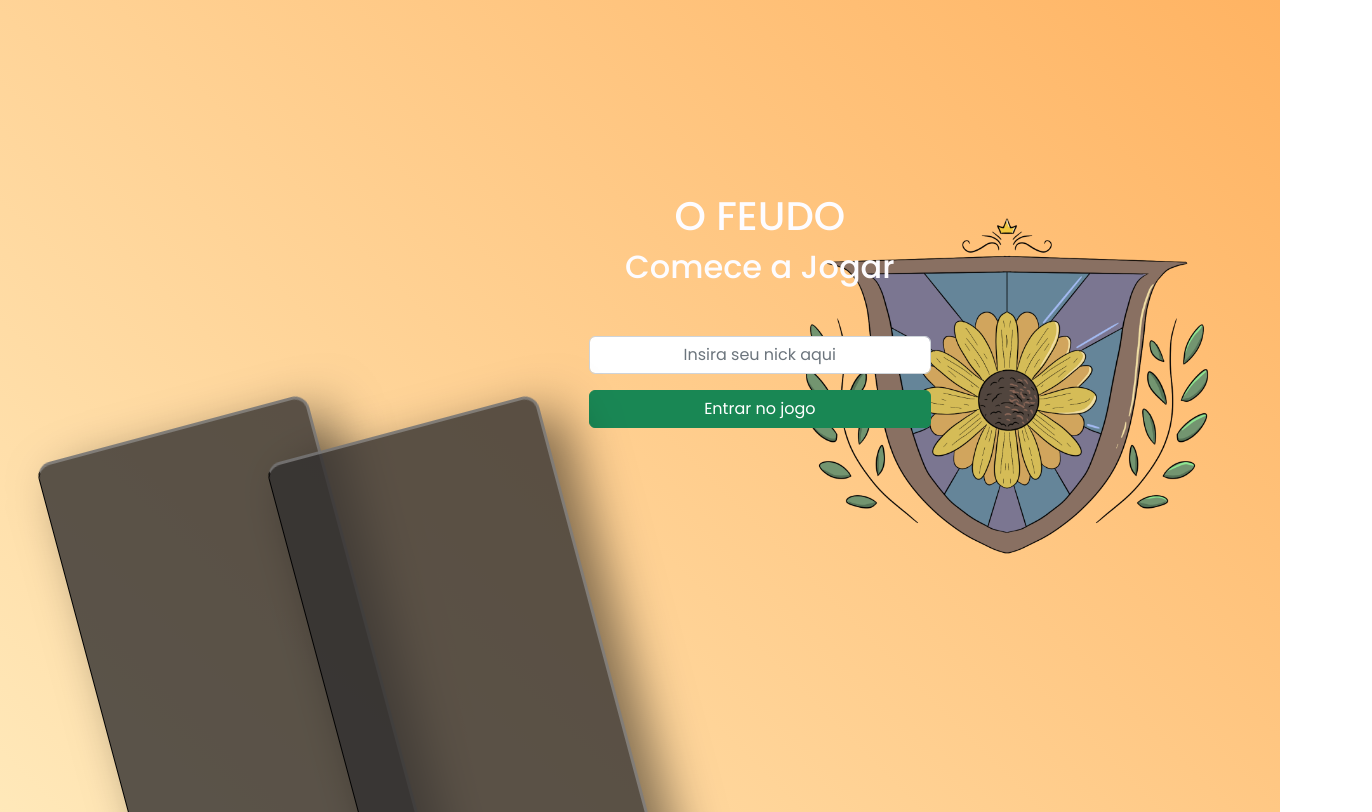
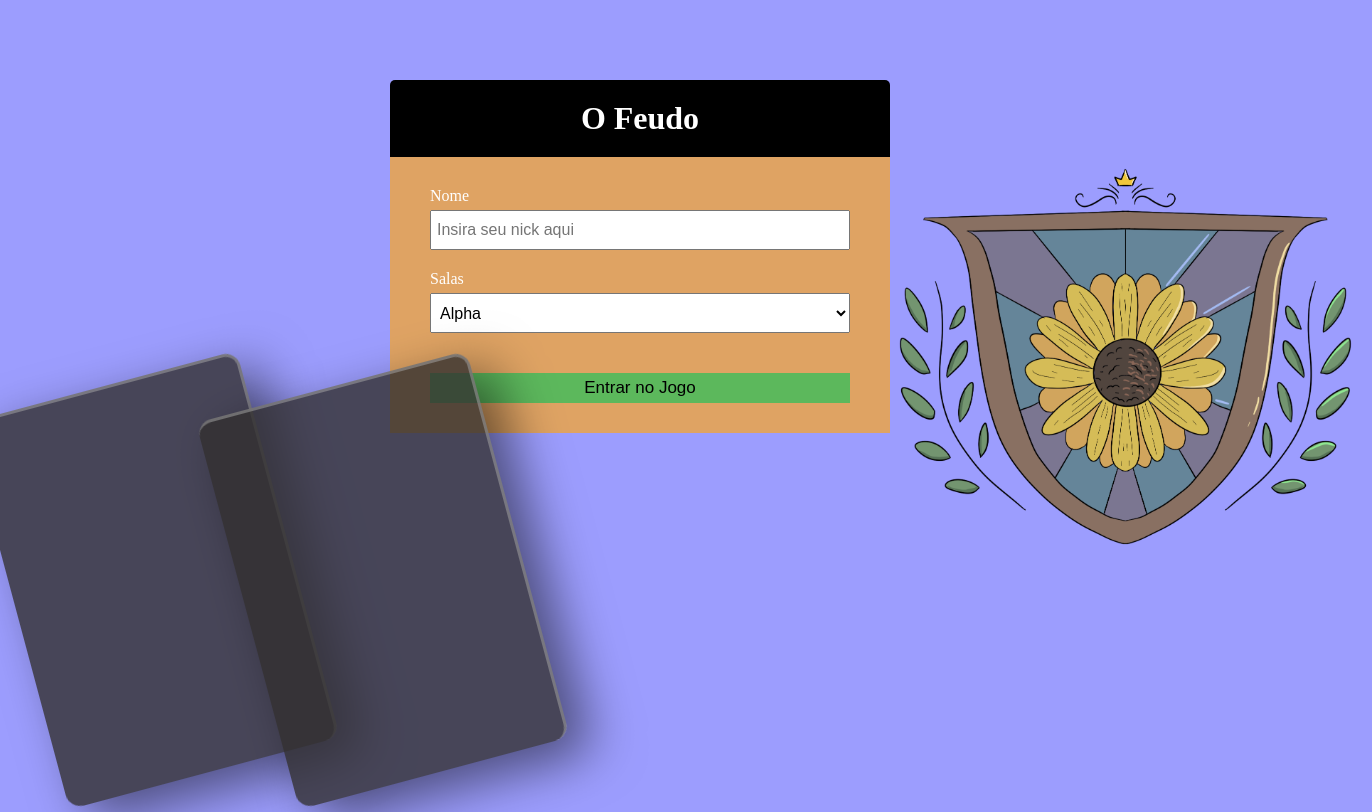
Before and after one commit to aprxl/Amarelo-Girassol, a website: page src/public/index.html in a window 1280 px wide. Shown: the top 812 px of the page, 1372 px wide, since content can reach past the window. Drawn offline with nearby package versions, Linux system fonts and the light colour scheme.

Commit message:
Arrumando o menu

```diff
--- /dev/null
+++ b/src/public/css/index.css
@@ -0,0 +1,206 @@
+@import url('https://fonts.googleapis.com/css?family=Roboto&display=swap');
+
+:root {
+	--dark-color-a: #000000;
+	--dark-color-b: rgb(223, 163, 99);
+	--light-color: #e6e9ff;
+	--success-color: #5cb85c;
+	--error-color: #d9534f;
+}
+
+* {
+	box-sizing: border-box;
+	margin: 0;
+	padding: 0;
+}
+
+body {
+    overflow: hidden;
+    height: 100%;
+    width: 100%;
+    background-size: cover;
+    background-repeat: no-repeat;
+    background: rgb(156, 157, 254);
+
+
+}
+
+ul {
+	list-style: none;
+}
+
+a {
+	text-decoration: none;
+}
+
+.btn {
+	cursor: pointer;
+	padding: 5px 15px;
+	background: var(--light-color);
+	color: var(--dark-color-a);
+	border: 0px;
+	font-size: 17px;
+    background-color: #5cb85c;
+
+}
+
+/* Join Page */
+.join-container {
+	max-width: 500px;
+	margin: 80px auto;
+	color: #fff;
+}
+
+.join-header {
+	text-align: center;
+	padding: 20px;
+	background: var(--dark-color-a);
+	border-top-left-radius: 5px;
+	border-top-right-radius: 5px;
+}
+
+.join-main {
+	padding: 30px 40px;
+	background: var(--dark-color-b);
+}
+
+.join-main p {
+	margin-bottom: 20px;
+}
+
+.join-main .form-control {
+	margin-bottom: 20px;
+}
+
+.join-main label {
+	display: block;
+	margin-bottom: 5px;
+}
+
+.join-main input[type='text'] {
+	font-size: 16px;
+	padding: 5px;
+	height: 40px;
+	width: 100%;
+}
+
+.join-main select {
+	font-size: 16px;
+	padding: 5px;
+	height: 40px;
+	width: 100%;
+}
+
+.join-main .btn {
+	margin-top: 20px;
+	width: 100%;
+}
+
+@media (max-width: 700px) {
+	.chat-main {
+		display: block;
+	}
+
+	.chat-sidebar {
+		display: none;
+	}
+}
+
+/* LOGO */
+.bs{
+    position: absolute;
+    top: 15%;
+    left: 65%;
+}
+
+/* CARTAS */
+button:hover{
+    background-color: rgb(251, 186, 230);
+    cursor:  pointer;
+}
+
+*{
+    margin: 0;
+    padding: 0;
+    box-sizing: border-box;
+}
+
+.linkCard{
+    visibility: visible;
+    text-decoration-color: rgba(0, 0, 0, 0);
+}
+
+.container{
+    position: absolute;
+    display: flex;
+    align-items: center;
+    max-width: 1000px;
+    flex-wrap: wrap;
+    z-index: 1;
+    bottom: -15%;
+    left: -7vh;
+    top: 30%;
+    left: 3%;
+}
+
+.container .card{
+    position: relative;
+    float: left;
+    width: 280px;
+    height: 400px;
+    margin: -25px;
+    box-shadow: 20px 20px 50px rgba(0, 0, 0, 0.5);
+    border-radius: 15px;
+    background: rgba(49, 47, 47, 0.8);
+    overflow: hidden;
+    display: flex;
+    justify-content: top;
+    align-items: top;
+    border-top: 3px solid rgba(169, 169, 169, 0.5);
+    border-right: 3px solid rgba(169, 169, 169, 0.5);
+    rotate: -15deg;
+}
+
+.container .card .content{
+    padding-left: 20px;
+    padding-right: 20px;
+    text-align: center;
+    transform: translateY(100px);
+    opacity: 0;
+    transition: 0.5;
+}
+.container .card:hover .content{
+    transform: translateY(0px);
+    opacity: 1;
+}
+.container .card .content h2{
+    margin-top: -20%;
+    right: 30px;
+    font-size: 3em;
+    color: rgba(251, 249, 249, 0.05);
+    pointer-events: none;
+    align-items: center;
+}
+.container .card .content h3{
+    font-size: 1.9em;
+    color: white;
+    z-index: 1;
+}
+.container .card .content p{
+    font-size: 1.2em;
+    color: white;
+    font-weight: 300;
+
+}
+.container .card .content a{
+    position: relative;
+    display: inline-block;
+    padding: 8px 70px;
+    margin-top: 15px;
+    background: white;
+    color: rgb(78, 6, 31);
+    text-decoration: none;
+    border-radius: 10px;
+    font-weight: 300;
+    box-shadow: 0 5px 15px rgba(103, 101, 101, 0.2);
+}
--- a/src/public/index.html
+++ b/src/public/index.html
@@ -1,188 +1,77 @@
 <!DOCTYPE html>
-<html lang="pt-br">
+<html lang="en">
 	<head>
 		<meta charset="UTF-8">
         <meta http-equiv="X-UA-Compatible" content="IE=edge">
         <meta name="viewport" content="width=device-width, initial-scale=1">
 
-<!-- AQUI ESTAMOS ESTILIZANDO O CABEÇALHO -->
+		<link
+			rel="stylesheet"
+			href="https://cdnjs.cloudflare.com/ajax/libs/font-awesome/5.12.1/css/all.min.css"
+			integrity="sha256-mmgLkCYLUQbXn0B1SRqzHar6dCnv9oZFPEC1g1cwlkk="
+			crossorigin="anonymous"
+		/>
+		<link rel="stylesheet" href="./css/index.css" />
+
+        <!-- TITULO -->
 		<title>O Feudo</title>
         <link   rel = "website icon"
             type = "png"
             href ="Imagens/Vector (1).png">
-<!-- AQUI ESTOU PEDINDO OS COMANDOS PARA FUNCIONAR ONLINE -->
-    <script src="https://ajax.googleapis.com/ajax/libs/jquery/3.6.0/jquery.min.js"></script>
-    <link   href="https://cdn.jsdelivr.net/npm/bootstrap@5.2.0-beta1/dist/css/bootstrap.min.css"
-            rel="stylesheet"
-            integrity="sha384-0evHe/X+R7YkIZDRvuzKMRqM+OrBnVFBL6DOitfPri4tjfHxaWutUpFmBp4vmVor"
-            crossorigin="anonymous">
+
+        <!-- SCRIPTS -->
+        <script src="./js/index.js"></script>
         <script src="https://cdn.jsdelivr.net/npm/bootstrap@5.2.0-beta1/dist/js/bootstrap.bundle.min.js"
         integrity="sha384-pprn3073KE6tl6bjs2QrFaJGz5/SUsLqktiwsUTF55Jfv3qYSDhgCecCxMW52nD2"
         crossorigin="anonymous"></script>
-    <script src="./index.js"></script>
-    <link   href="./style.css"
-            rel="stylesheet" />
-
-<!-- AQUI ESTAMOS ESTILIZANDO COM CSS -->
-    <style>
-        body{
-            font-family:'Courier New', Courier, monospace;
-            background-image: linear-gradient(45deg, rgb(255, 245, 206), rgb(255, 179, 98));
-            overflow: hidden;
-            height: 100%;
-            width: 100%;
-            background-size: cover;
-            background-repeat: no-repeat;
-        }
-        .login{
-            float: left;
-            text-align: center;
-            background-color: rgba(0, 0, 0, 0);
-            position: relative;
-            left: 46%;
-            margin-top: 15%;
-            border-radius: 15px;
-            color:rgb(253, 252, 255);
-        }
-        input{
-            padding-top: 25px;
-            text-align: center;
-            border: none;
-            outline: none;
-            font-size: 20px;
-            border-radius: 15px;
-            color: rgb(60, 60, 60);
-        }
-        button{
-            background-color: rgb(90, 88, 88);
-            border: none;
-            width: 100%;
-            border-radius: 10px;
-            color:rgb(245, 236, 240);
-            font-size: 15px;
-        }
-        button:hover{
-            background-color: rgb(251, 186, 230);
-            cursor:  pointer;
-        }
-
-        *{
-            margin: 0;
-            padding: 0;
-            box-sizing: border-box;
-        }
-
-        .linkCard{
-            visibility: visible;
-            text-decoration-color: rgba(0, 0, 0, 0);
-        }
-
-        .container{
-            position: relative;
-            display: flex;
-            align-items: center;
-            max-width: 1000px;
-            flex-wrap: wrap;
-            z-index: 1;
-            bottom: 30vh;
-            left: -7vh
-        }
-
-        .container .card{
-            position: relative;
-            float: left;
-            width: 280px;
-            height: -400px;
-            margin: -25px;
-            box-shadow: 20px 20px 50px rgba(0, 0, 0, 0.5);
-            border-radius: 15px;
-            background: rgba(49, 47, 47, 0.8);
-            overflow: hidden;
-            display: flex;
-            justify-content: top;
-            align-items: top;
-            border-top: 3px solid rgba(169, 169, 169, 0.5);
-            border-right: 3px solid rgba(169, 169, 169, 0.5);
-            rotate: -15deg;
-            top: 20%;
-            left: 20%;
-        }
-
-        .container .card .content{
-            padding-left: 20px;
-            padding-right: 20px;
-            text-align: center;
-            transform: translateY(100px);
-            opacity: 0;
-            transition: 0.5;
-        }
-        .container .card:hover .content{
-            transform: translateY(0px);
-            opacity: 1;
-        }
-        .container .card .content h2{
-            margin-top: -20%;
-            right: 30px;
-            font-size: 3em;
-            color: rgba(251, 249, 249, 0.05);
-            pointer-events: none;
-            align-items: center;
-        }
-        .container .card .content h3{
-            font-size: 1.9em;
-            color: white;
-            z-index: 1;
-        }
-        .container .card .content p{
-            font-size: 1.2em;
-            color: white;
-            font-weight: 300;
-
-        }
-        .container .card .content a{
-            position: relative;
-            display: inline-block;
-            padding: 8px 70px;
-            margin-top: 15px;
-            background: white;
-            color: rgb(78, 6, 31);
-            text-decoration: none;
-            border-radius: 10px;
-            font-weight: 300;
-            box-shadow: 0 5px 15px rgba(103, 101, 101, 0.2);
-        }
-        .bs{
-            position: relative;
-            float: right;
-
-        }
-
-    </style>
+        <script src="https://ajax.googleapis.com/ajax/libs/jquery/3.6.0/jquery.min.js"></script>
+        <script type="text/javascript" src="./js/cartamenu.js"></script>
+        <script>VanillaTilt.init(document.querySelectorAll(".card"), {
+        max: 25,
+        speed: 400,
+        glare: true,
+        "max-glare": 1,
+        });
+        </script>
 
 	</head>
 
 	<body>
+		<div class="join-container">
+			<header class="join-header">
+				<h1><i></i> O Feudo</h1>
+			</header>
+			<main class="join-main">
+				<form action="chat.html">
+					<div class="mb-3 input-entrar">
+						<label for="username">Nome </label>
+						<input type="text" class="form-control" id="nome" placeholder="Insira seu nick aqui">
+					</div>
 
-<!-- AQUI COLOCAMOS A LOGO -->
+					<div class="form-control">
+						<label for="room">Salas</label>
+						<select name="room" id="room">
+							<option value="Alpha">Alpha</option>
+							<option value="Beta">Beta</option>
+							<option value="Gama">Gama</option>
+							<option value="Delta">Delta</option>
+							<option value="Sigma">Sigma</option>
+							<option value="Omega">Omega</option>
+						</select>
+					</div>
+
+					<button onclick="btnEntrar()" type="button" class="btn">Entrar no Jogo</button>
+				</form>
+			</main>
+		</div>
+
         <div class="bs">
-        <img    src="Imagens/Ilustração_Sem_Título.png"
-                width="650vw"
+            <img    src="Imagens/Brasao2.png"
+                    width="500vw"
                     height="auto"
                     style="margin-top: 5%; overflow: hidden; margin-left: 8%;">
         </div>
 
-<!-- AQUI ENTRAMOS NO JOGO -->
-
-    <div class="login">
-        <h1>O FEUDO</h1>
-        <h2>Comece a Jogar</h2>
-        <div class="mb-3 input-entrar">
-            <input type="text" class="form-control" id="nome" placeholder="Insira seu nick aqui">
-        </div>
-        <button onclick="btnEntrar()" type="button" id="btnEntrar" class="btn btn-success">Entrar no jogo</button>
-    </div>
-
-<!-- AQUI COLOCAMOS AS CARTAS -->
         <a class="linkCard" href="personagens.html">
             <div class="container">
                 <div class="card">
@@ -204,9 +93,7 @@
                 </div>
             </div>
         </a>
-
-<!-- AQUI ESTÁ OS CODIGOS PARA A MOVIMENTAÇAO DA CARTA -->
-    <script type="text/javascript" src="cartamenu.js"></script>
+        <script type="text/javascript" src="./js/cartamenu.js"></script>
         <script>VanillaTilt.init(document.querySelectorAll(".card"), {
         max: 25,
         speed: 400,
@@ -214,5 +101,6 @@
         "max-glare": 1,
         });
         </script>
+
 	</body>
 </html>
```
Also changed, not shown: server.js (+7 -5 lines), src/index.ts (deleted, +0 -17 lines), src/public/chat.html (+2 -2 lines), src/public/personagens.html (+1 -1 lines), src/public/Imagens/Brasao2.png (added), src/public/css/style.css (renamed from src/public/style.css), src/public/js/cartamenu.js (renamed from src/public/cartamenu.js), src/public/js/index.js (renamed from src/public/index.js), src/public/js/site.js (renamed from src/public/site.js). Lines whose indentation alone changed are shown as unchanged.
